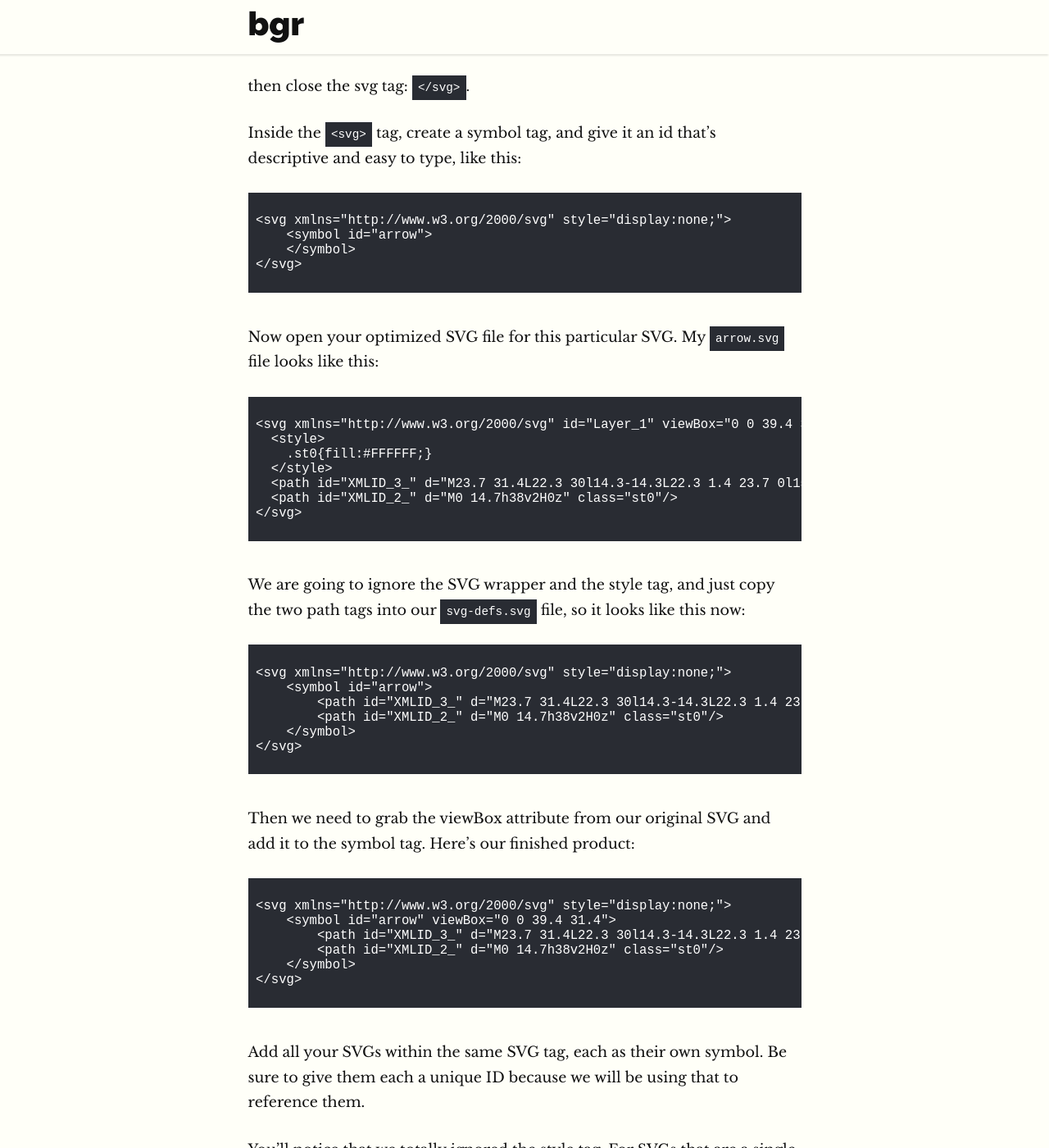
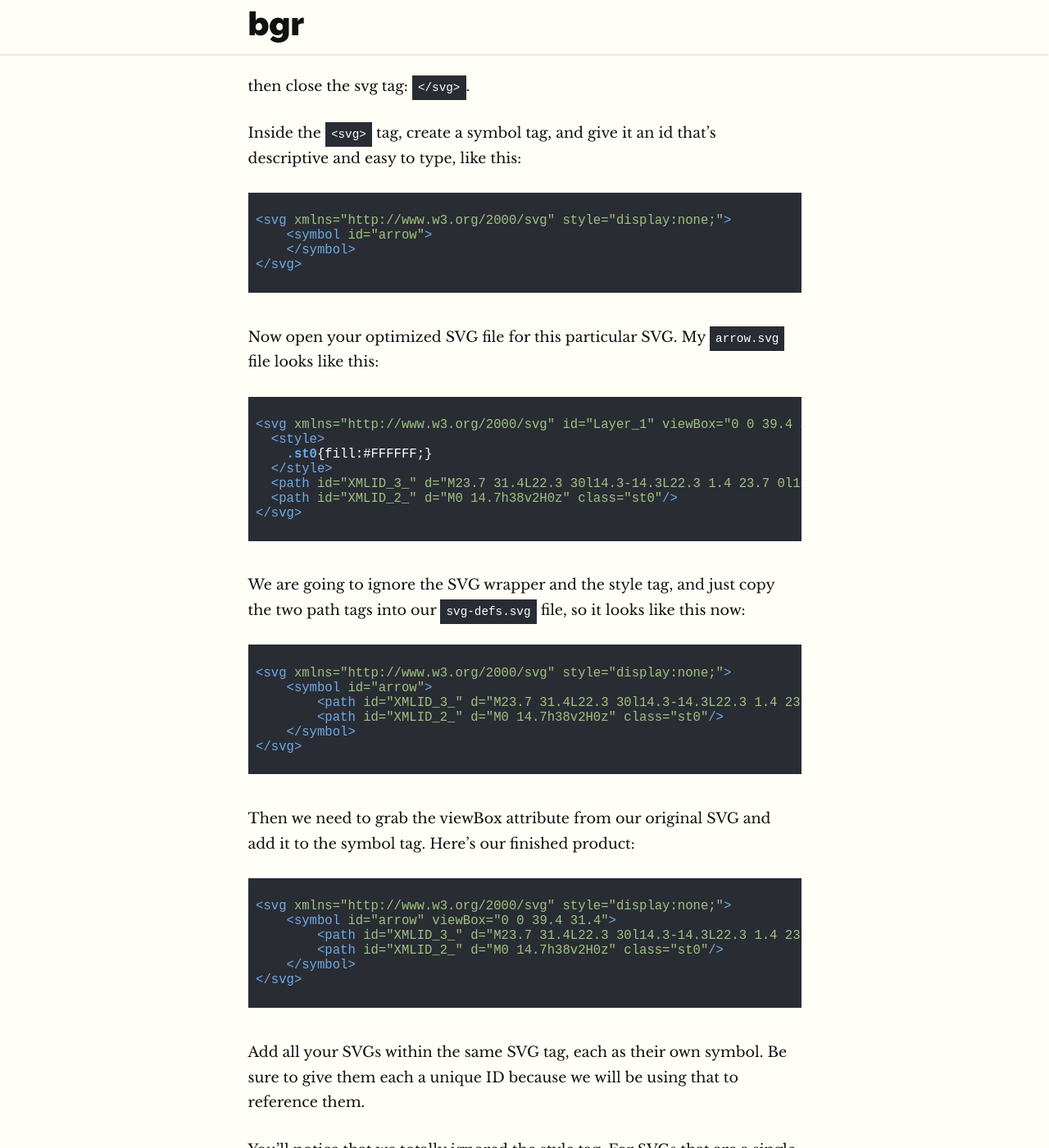
Before and after one commit to benjamingrobertson/benjamingrobertson.github.io, a Jekyll site: the page built from _posts/2016-03-24-svg-workflow.md, in a window 1280 px wide and 1400 px high, scrolled down 2533 px. Shown: the whole window at 82% size. Built offline with Jekyll 4.4.1, drawn with Linux system fonts in a browser that asks for light colours; some of the changed text lies outside the part shown.

Commit message:
Change svg highlighting to html highlighting

```diff
--- a/_posts/2016-03-24-svg-workflow.md
+++ b/_posts/2016-03-24-svg-workflow.md
@@ -63,7 +63,7 @@ then close the svg tag: `</svg>`.
 
 Inside the `<svg>` tag, create a symbol tag, and give it an id that's descriptive and easy to type, like this:
 
-{% highlight svg %}
+{% highlight html %}
 
 <svg xmlns="http://www.w3.org/2000/svg" style="display:none;">
     <symbol id="arrow">
@@ -74,7 +74,7 @@ Inside the `<svg>` tag, create a symbol tag, and give it an id that's descriptiv
 
 Now open your optimized SVG file for this particular SVG. My `arrow.svg` file looks like this:
 
-{% highlight svg %}
+{% highlight html %}
 
 <svg xmlns="http://www.w3.org/2000/svg" id="Layer_1" viewBox="0 0 39.4 31.4">
   <style>
@@ -88,7 +88,7 @@ Now open your optimized SVG file for this particular SVG. My `arrow.svg` file lo
 
 We are going to ignore the SVG wrapper and the style tag, and just copy the two path tags into our `svg-defs.svg` file, so it looks like this now:
 
-{% highlight svg %}
+{% highlight html %}
 <svg xmlns="http://www.w3.org/2000/svg" style="display:none;">
     <symbol id="arrow">
         <path id="XMLID_3_" d="M23.7 31.4L22.3 30l14.3-14.3L22.3 1.4 23.7 0l15.7 15.7z" class="st0"/>
@@ -99,7 +99,7 @@ We are going to ignore the SVG wrapper and the style tag, and just copy the two
 
 Then we need to grab the viewBox attribute from our original SVG and add it to the symbol tag. Here's our finished product:
 
-{% highlight svg %}
+{% highlight html %}
 <svg xmlns="http://www.w3.org/2000/svg" style="display:none;">
     <symbol id="arrow" viewBox="0 0 39.4 31.4">
         <path id="XMLID_3_" d="M23.7 31.4L22.3 30l14.3-14.3L22.3 1.4 23.7 0l15.7 15.7z" class="st0"/>
@@ -124,7 +124,7 @@ Now that you have your `svg-defs.svg` file set up, you can start referencing the
 
 Do that in your header, before you you need to use any of the SVGs on the page. Now that your SVGs are ready for use, you can reference them. We reference them by creating an `<svg>` tag, and then inside that we place a `<use>` tag with an `xlink:href` attribute. Here's what it looks like:
 
-{% highlight svg %}
+{% highlight html %}
 
 <svg class="arrow-icon" width="30px" height="30px">
     <use xlink:href="#arrow"></use>
@@ -134,7 +134,7 @@ Do that in your header, before you you need to use any of the SVGs on the page.
 
 Do it on one line for cleaner code:
 
-{% highlight svg %}
+{% highlight html %}
 
 <svg class="arrow-icon icon" width="30px" height="30px"><use xlink:href="#arrow"></use></svg>
 
```
